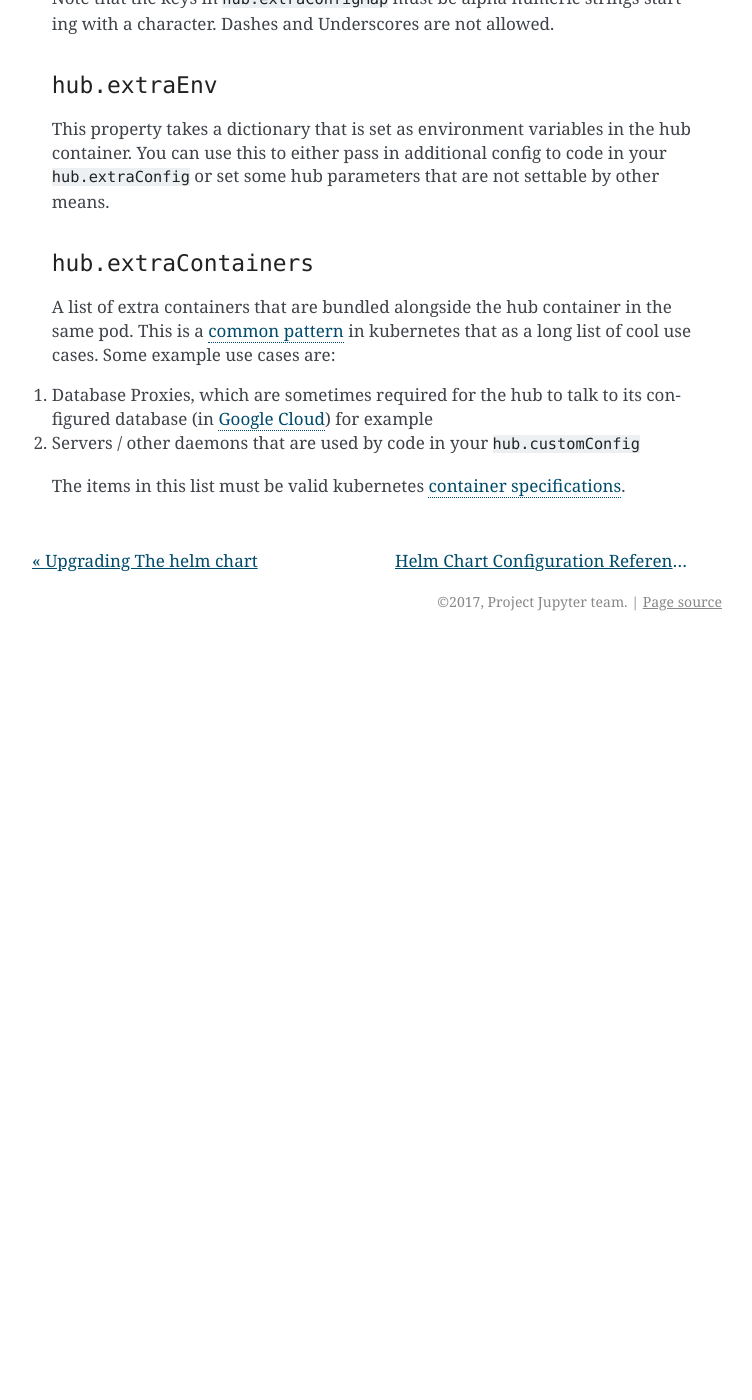
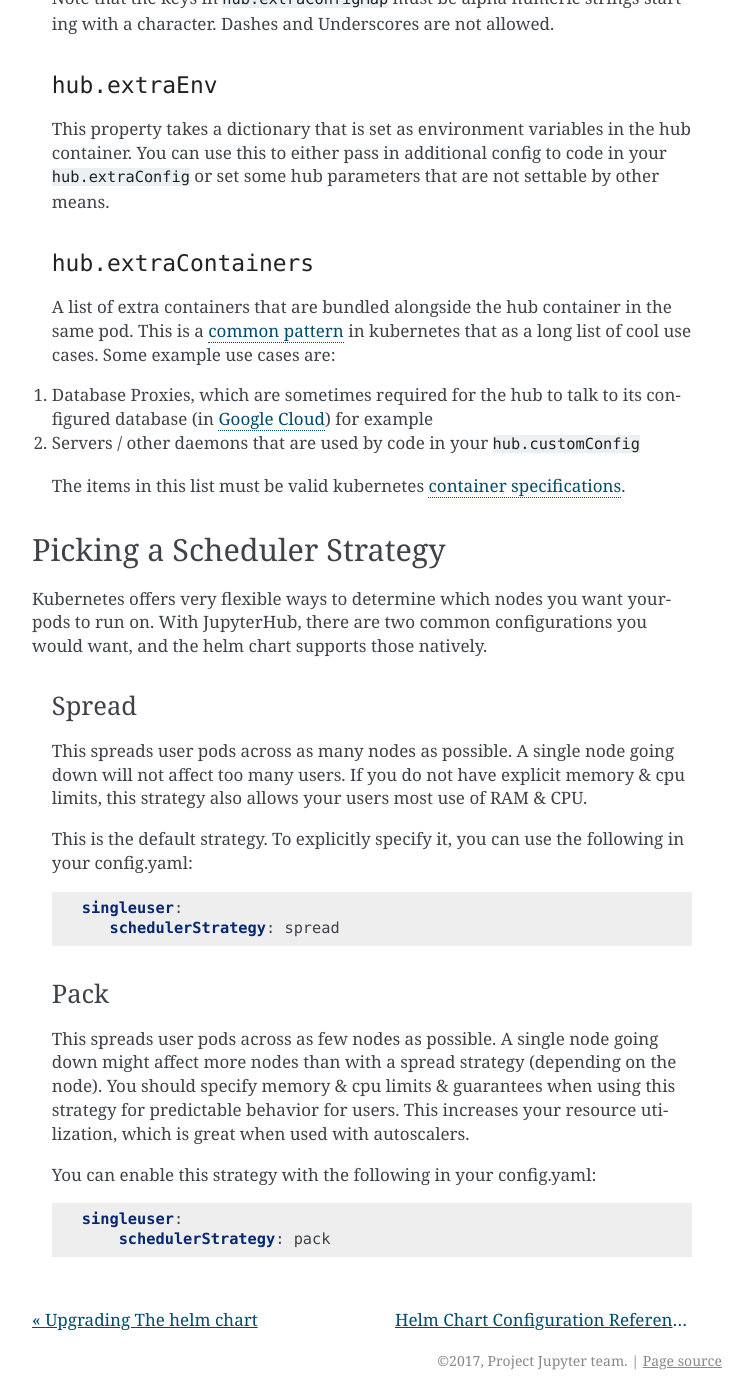
Before and after one commit to jupyterhub/zero-to-jupyterhub-k8s, a Sphinx documentation site: the page built from doc/source/advanced.md, in a window 1280 px wide and 1400 px high, scrolled down 3055 px. Shown: the whole window, without its empty margins (388-1140 px from the left). Built offline with Sphinx 7.4.7, drawn with Linux system fonts in a browser that asks for light colours; before the commit the page ends 3696 px from its top, so only the background shows below that; some of the changed text lies outside the part shown.

Commit message:
Add some docs on pack/spread

````diff
--- a/doc/source/advanced.md
+++ b/doc/source/advanced.md
@@ -161,3 +161,40 @@ kubernetes that as a long list of cool use cases. Some example use cases are:
 
 The items in this list must be valid kubernetes
 [container specifications](https://kubernetes.io/docs/api-reference/v1.8/#container-v1-core).
+
+## Picking a Scheduler Strategy
+
+Kubernetes offers very flexible ways to determine which nodes you want yourpods
+to run on. With JupyterHub, there are two common configurations you would want,
+and the helm chart supports those natively.
+
+### Spread
+
+This spreads user pods across as many nodes as possible. A single node going
+down will not affect too many users. If you do not have explicit memory & cpu
+limits, this strategy also allows your users most use of RAM & CPU.
+
+This is the default strategy. To explicitly specify it, you can use the
+following in your config.yaml:
+
+
+```yaml
+singleuser:
+   schedulerStrategy: spread
+```
+
+### Pack
+
+This spreads user pods across as few nodes as possible. A single node going down
+might affect more nodes than with a spread strategy (depending on the node).
+You should specify memory & cpu limits & guarantees when using this strategy for
+predictable behavior for users. This increases your resource utilization, which
+is great when used with autoscalers.
+
+You can enable this strategy with the following in your config.yaml:
+
+
+```yaml
+singleuser:
+    schedulerStrategy: pack
+```
````
